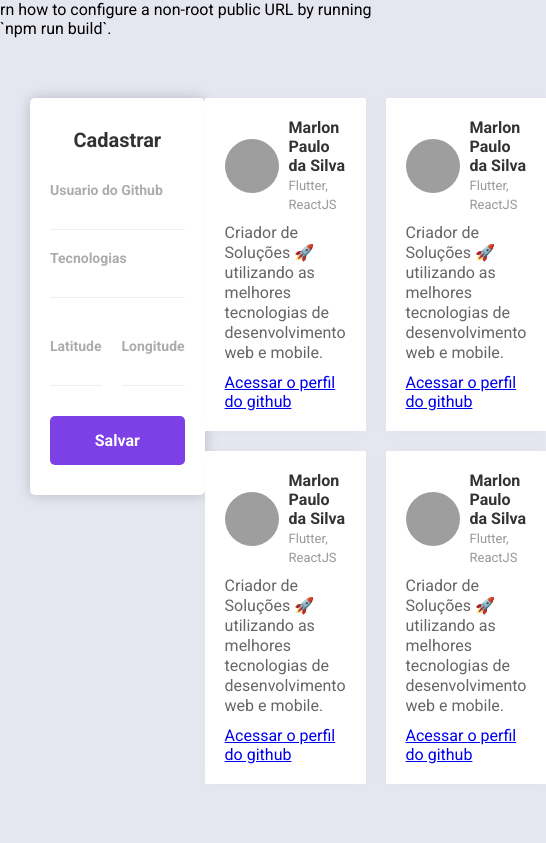
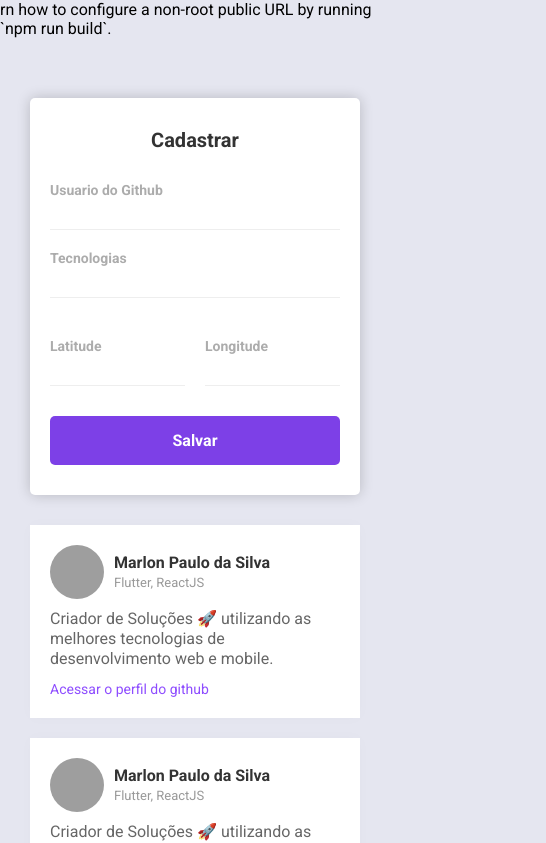
Before and after one commit to Marlon-Paulo-da-Silva/DevRadar, a React (Create React App) app in the folder web/: page / in a window 390 px wide. Shown: the top 843 px of the page, 546 px wide, since content can reach past the window. Built offline with nearby package versions, Linux system fonts and the light colour scheme; grey boxes are pictures that could not be loaded.

Commit message:
estilizando a main responsivamente

```diff
--- a/web/src/App.css
+++ b/web/src/App.css
@@ -6,3 +6,7 @@
   flex-direction: row;
   align-items: flex-start;
 }
+
+#app main {
+  margin-left: 30px;
+}
--- a/web/src/Main.css
+++ b/web/src/Main.css
@@ -7,6 +7,12 @@ main ul {
   grid-template-columns: repeat(2, 1fr);
   gap: 20px;
   list-style: none;
+}
+
+@media (max-width: 650px) {
+  main ul {
+    grid-template-columns: 1fr;
+  }
 }
 
 li.dev-item {
@@ -49,3 +55,28 @@ li.dev-item p {
   line-height: 20px;
   margin: 10px 0;
 }
+
+li.dev-item a {
+  color: #8e4dff;
+  font-size: 14px;
+  text-decoration: none;
+}
+
+li.dev-item a:hover {
+  color: #5a2ea6;
+}
+
+@media (max-width: 1000px) {
+  #app {
+    flex-direction: column;
+  }
+
+  #app main {
+    margin-left: 0;
+    margin-top: 30px;
+  }
+
+  #app aside {
+    width: 100%;
+  }
+}
```
Lines whose indentation alone changed are shown as unchanged.
